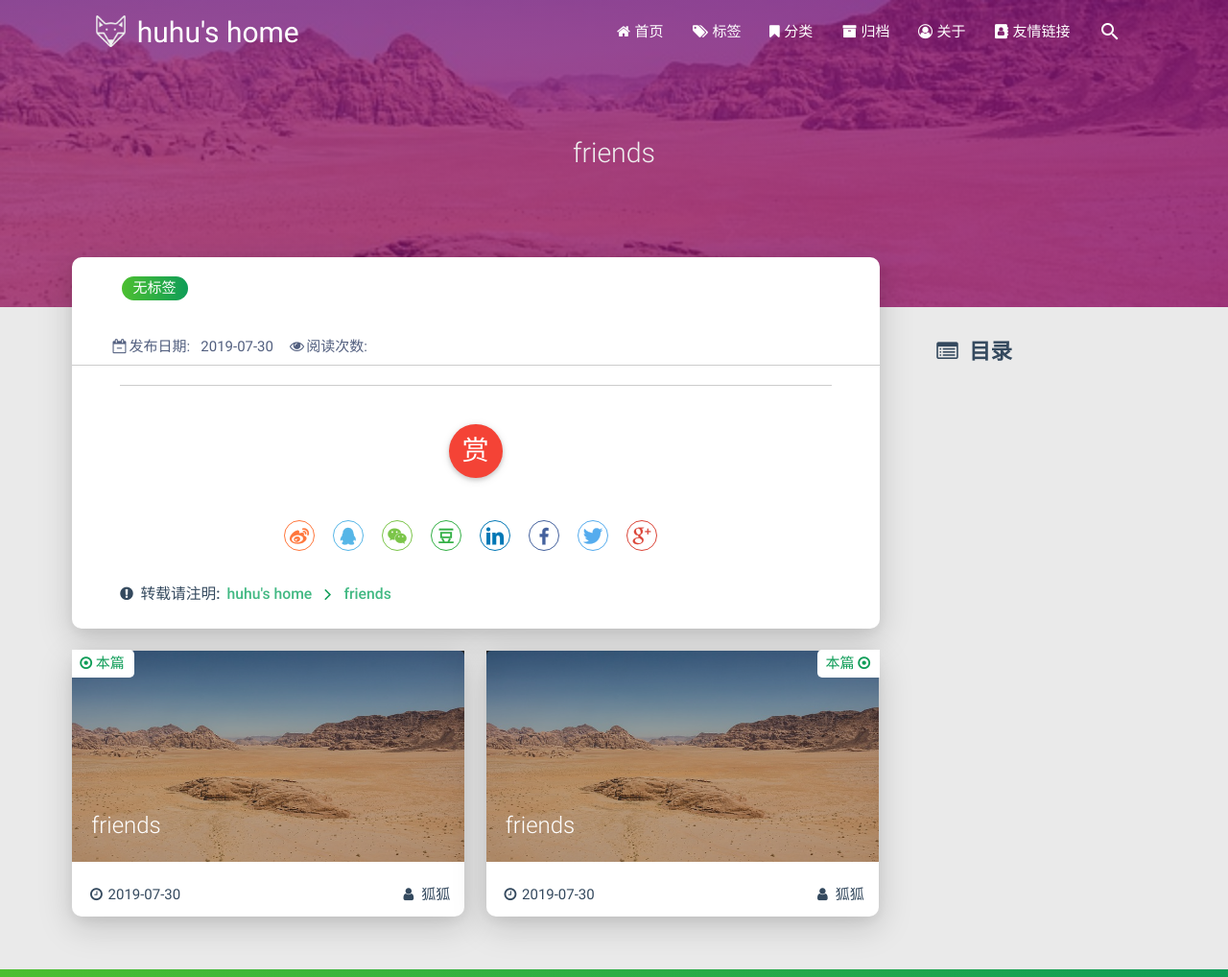
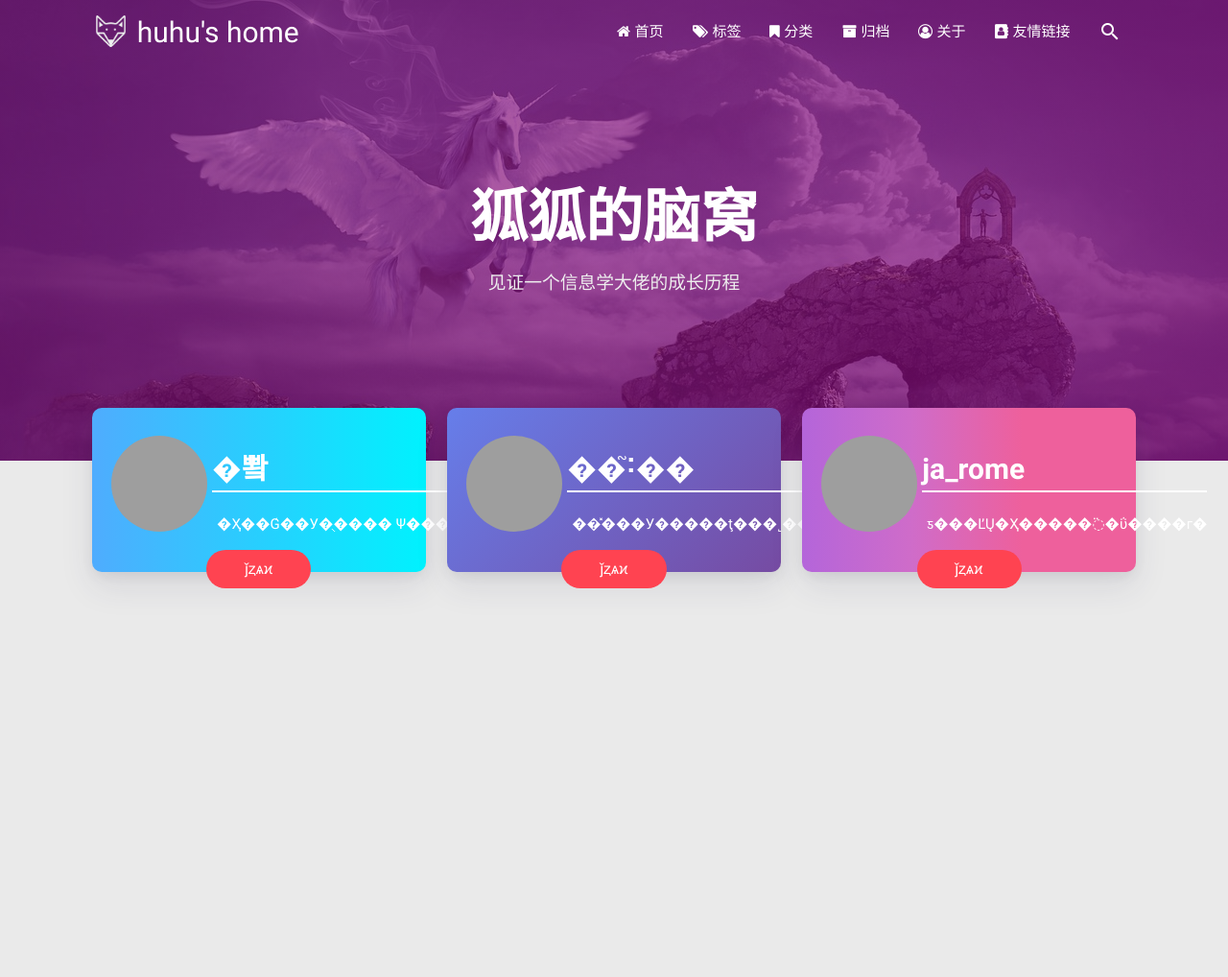
Before and after one commit to LambertHuhu/lamberthuhu.github.io, a plain HTML site: page friends/index.html in a window 1280 px wide. Shown: the top 1018 px of the page at 96% size. Drawn offline with Linux system fonts and the light colour scheme; some packages are replaced by stand-ins of ours; grey boxes are pictures that could not be loaded; a script that the page names is missing.

Commit message:
Site updated: 2019-07-31 10:06:29

```diff
--- a/atom.xml
+++ b/atom.xml
@@ -6,7 +6,7 @@
   <link href="/atom.xml" rel="self"/>
 
   <link href="http://lamberthuhu.github.io/"/>
-  <updated>2019-07-30T07:31:08.918Z</updated>
+  <updated>2019-07-31T02:04:17.149Z</updated>
   <id>http://lamberthuhu.github.io/</id>
 
   <author>
@@ -21,7 +21,7 @@
     <link href="http://lamberthuhu.github.io/2019/07/30/mysecondblog/"/>
     <id>http://lamberthuhu.github.io/2019/07/30/mysecondblog/</id>
     <published>2019-07-30T07:31:08.000Z</published>
-    <updated>2019-07-30T07:31:08.918Z</updated>
+    <updated>2019-07-31T02:04:17.149Z</updated>
 
     <summary type="html">
 
--- a/friends/index.html
+++ b/friends/index.html
@@ -282,420 +282,283 @@
     </nav>
 </header>
 
-
-
-
-
-<div class="bg-cover post-cover" style="background-image: url('/medias/featureimages/19.jpg')">
+<div class="bg-cover  about-cover" style="background-image: url('/medias/cover.jpg')">
     <div class="container">
         <div class="row">
-            <div class="col s12 m12 l12">
+            <div class="col s10 offset-s1 m8 offset-m2 l8 offset-l2">
                 <div class="brand">
-                    <div class="description center-align post-title">
-                        friends
+                    <div class="title center-align">
+
+                        狐狐的脑窝
+
+                    </div>
+
+                    <div class="description center-align">
+
+                        见证一个信息学大佬的成长历程
+
                     </div>
                 </div>
             </div>
         </div>
-    </div>
-</div>
 
-
-
-<main class="post-container content">
-
-
-    <link rel="stylesheet" href="/libs/tocbot/tocbot.css">
-<style>
-    #articleContent h1::before,
-    #articleContent h2::before,
-    #articleContent h3::before,
-    #articleContent h4::before,
-    #articleContent h5::before,
-    #articleContent h6::before {
-        display: block;
-        content: " ";
-        height: 100px;
-        margin-top: -100px;
-        visibility: hidden;
-    }
-
-    #articleContent :focus {
-        outline: none;
-    }
-
-    .toc-fixed {
-        position: fixed;
-        top: 64px;
-    }
-
-    .toc-widget {
-        padding-left: 20px;
-    }
-
-    .toc-widget .toc-title {
-        margin: 35px 0 15px 0;
-        padding-left: 17px;
-        font-size: 1.5rem;
-        font-weight: bold;
-        line-height: 1.5rem;
-    }
-
-    .toc-widget ol {
-        padding: 0;
-        list-style: none;
-    }
-
-    #toc-content ol {
-        padding-left: 10px;
-    }
-
-    #toc-content ol li {
-        padding-left: 10px;
-    }
-
-    #toc-content .toc-link:hover {
-        color: #42b983;
-        font-weight: 700;
-        text-decoration: underline;
-    }
-
-    #toc-content .toc-link::before {
-        background-color: transparent;
-        max-height: 25px;
-    }
-
-    #toc-content .is-active-link {
-        color: #42b983;
-    }
-
-    #toc-content .is-active-link::before {
-        background-color: #42b983;
-    }
-</style>
-<div class="row">
-    <div class="col s12 m12 l9">
-        <!-- 文章内容详情 -->
-<div id="artDetail">
-    <div class="card">
-        <div class="card-content article-info">
-            <div class="row tag-cate">
-                <div class="col s7">
-
-                          <div class="article-tag">
-                            <span class="chip bg-color">无标签</span>
-                          </div>
-
-                </div>
-                <div class="col s5 right-align">
-
-                </div>
-            </div>
-
-            <div class="post-info">
-                <div class="post-date info-break-policy">
-                    <i class="fa fa-calendar-minus-o fa-fw"></i>发布日期:&nbsp;&nbsp;
-                    2019-07-30
-                </div>
-
-
-
-
-                    <div id="busuanzi_container_page_pv" class="info-break-policy">
-                        <i class="fa fa-eye fa-fw"></i>阅读次数:&nbsp;&nbsp;
-                        <span id="busuanzi_value_page_pv"></span>
-                    </div>
-
-            </div>
-        </div>
-        <hr class="clearfix">
-        <div class="card-content article-card-content">
-            <div id="articleContent">
-
-            </div>
-            <hr/>
-
-
-            <style>
-    #reward {
-        margin: 40px 0;
-        text-align: center;
-    }
-
-    #reward .reward-link {
-        font-size: 1.88rem;
-    }
-
-    #reward .btn-floating:hover {
-        box-shadow: 0 6px 12px rgba(0, 0, 0, 0.2), 0 5px 15px rgba(0, 0, 0, 0.2);
-    }
-
-    #rewardModal {
-        width: 320px;
-        height: 350px;
-    }
-
-    #rewardModal .reward-title {
-        margin: 15px auto;
-        padding-bottom: 5px;
-    }
-
-    #rewardModal .modal-content {
-        padding: 10px;
-    }
-
-    #rewardModal .close {
-        position: absolute;
-        right: 15px;
-        top: 15px;
-        color: rgba(0, 0, 0, 0.5);
-        font-size: 1.3rem;
-        line-height: 20px;
-        cursor: pointer;
-    }
-
-    #rewardModal .reward-tabs {
-        margin: 0 auto;
-        width: 210px;
-    }
-
-    .reward-tabs .tabs {
-        height: 38px;
-        margin: 10px auto;
-        padding-left: 0;
-    }
-
-    .reward-tabs .tabs .tab {
-        height: 38px;
-        line-height: 38px;
-    }
-
-    .reward-tabs .tab a {
-        color: #fff;
-        background-color: #ccc;
-    }
-
-    .reward-tabs .tab a:hover {
-        color: #fff;
-    }
-
-    .reward-tabs .wechat-tab .active {
-        color: #fff;
-        background-color: #22AB38;
-    }
-
-    .reward-tabs .alipay-tab .active {
-        color: #fff;
-        background-color: #019FE8;
-    }
-
-    .reward-tabs .reward-img {
-        width: 210px;
-        height: 210px;
-    }
-</style>
-
-<div id="reward">
-    <a class="reward-link btn-floating btn-large waves-effect waves-light red">赏</a>
-
-    <!-- Modal Structure -->
-    <div id="rewardModal" class="modal">
-        <div class="modal-content">
-            <a class="close"><i class="fa fa-close"></i></a>
-            <h4 class="reward-title">你的赏识是我前进的动力</h4>
-            <div class="reward-content">
-                <div class="reward-tabs">
-                    <ul class="tabs">
-                        <li class="tab wechat-tab waves-effect waves-light"><a class="active" href="#wechat">微信</a></li>
-                        <li class="tab alipay-tab waves-effect waves-light"><a href="#alipay">支付宝</a></li>
-                    </ul>
-                    <div id="wechat">
-                        <img src="/medias/reward/wechat.png" class="reward-img" alt="微信打赏二维码">
-                    </div>
-                    <div id="alipay">
-                        <img src="/medias/reward/alipay.jpg" class="reward-img" alt="支付宝打赏二维码">
-                    </div>
-                </div>
-            </div>
-        </div>
     </div>
 </div>
 
 <script>
-    $(function () {
-        $('#reward .reward-link').on('click', function () {
-            $('#rewardModal').openModal();
-        });
+// Dynamically switch banner pictures every day.
+$('.bg-cover').css('background-image', 'url(/medias/banner/' + new Date().getDay() + '.jpg)');
+</script>
+<style>
+    .friends-container {
+        margin-top: -100px;
+    }
 
-        $('#rewardModal .close').on('click', function () {
-            $('#rewardModal').closeModal();
-        });
-    });
-</script>
+    .frind-ship img {
+        border-radius: 50%;
+    }
+
+    /* 一下是按钮样式 */
+
+    .frind-ship {
+        padding: 10px 20px;
+    }
+
+    .frind-ship .title {
+        display: flex;
+        align-items: center;
+    }
+
+    .frind-ship .title div {
+        color: #fff;
+        padding-left: 10px;
+    }
+
+    .frind-ship .title img {
+        width: 100px;
+        height: 100px;
+        flex-shrink: 0;
+    }
+
+    .frind-ship .title h1 {
+        line-height: 0.8rem;
+        padding-bottom: 16px;
+        border-bottom: 2px solid #fff;
+    }
+
+    .friend-button {
+        display: flex;
+        justify-content: center;
+        margin-bottom: -27px;
+    }
+
+    .friend-button a {
+        border-radius: 40px;
+    }
+
+    .friend-all .tag-post {
+        margin-bottom: 30px;
+    }
+
+    .button-caution {
+        background-color: #FF4351;
+        border-color: #FF4351;
+        color: #FFF;
+    }
+
+    .button {
+        font-weight: 300;
+        font-size: 16px;
+        font-family: "Helvetica Neue Light", "Helvetica Neue", Helvetica, Arial, "Lucida Grande", sans-serif;
+        text-decoration: none;
+        text-align: center;
+        line-height: 40px;
+        height: 40px;
+        padding: 0 40px;
+        margin: 0;
+        display: inline-block;
+        appearance: none;
+        cursor: pointer;
+        border: none;
+        -webkit-box-sizing: border-box;
+        -moz-box-sizing: border-box;
+        box-sizing: border-box;
+        -webkit-transition-property: all;
+        transition-property: all;
+        -webkit-transition-duration: .3s;
+        transition-duration: .3s;
+    }
+
+    .title {
+        margin-bottom: 0rem !important;
+    }
+
+    .card {
+        margin: 3rem 0 1rem 0 !important;
+    }
+
+    .button-glow.button-caution {
+        -webkit-animation-name: glowing-caution;
+        animation-name: glowing-caution;
+    }
+
+    @-webkit-keyframes glowing-caution {
+        from {
+            -webkit-box-shadow: 0 0 0 rgba(255, 67, 81, 0.3);
+            box-shadow: 0 0 0 rgba(255, 67, 81, 0.3);
+        }
+
+        50% {
+            -webkit-box-shadow: 0 0 20px rgba(255, 67, 81, 0.8);
+            box-shadow: 0 0 20px rgba(255, 67, 81, 0.8);
+        }
+
+        to {
+            -webkit-box-shadow: 0 0 0 rgba(255, 67, 81, 0.3);
+            box-shadow: 0 0 0 rgba(255, 67, 81, 0.3);
+        }
+    }
+
+    @keyframes glowing-caution {
+        from {
+            -webkit-box-shadow: 0 0 0 rgba(255, 67, 81, 0.3);
+            box-shadow: 0 0 0 rgba(255, 67, 81, 0.3);
+        }
+
+        50% {
+            -webkit-box-shadow: 0 0 20px rgba(255, 67, 81, 0.8);
+            box-shadow: 0 0 20px rgba(255, 67, 81, 0.8);
+        }
+
+        to {
+            -webkit-box-shadow: 0 0 0 rgba(255, 67, 81, 0.3);
+            box-shadow: 0 0 0 rgba(255, 67, 81, 0.3);
+        }
+    }
+
+    .button-caution:hover {
+        background-color: #ff7680;
+        border-color: #ff7680;
+        color: #FFF;
+        text-decoration: none;
+    }
+
+    .frind-card1 {
+        background-image: linear-gradient(to right, #4facfe 0%, #00f2fe 100%);
+    }
+
+    .frind-card2 {
+        background-image: linear-gradient(135deg, #667eea 0%, #764ba2 100%);
+    }
+
+    .frind-card3 {
+        background-image: linear-gradient(to right, #b8cbb8 0%, #b8cbb8 0%, #b465da 0%, #cf6cc9 33%, #ee609c 66%, #ee609c 100%);
+    }
+
+    .frind-card4 {
+        background-image: linear-gradient(to right, #6a11cb 0%, #2575fc 100%);
+    }
+
+    .frind-card5 {
+        background-image: linear-gradient(to top, #c471f5 0%, #fa71cd 100%);
+    }
+
+    .frind-card6 {
+        background-image: linear-gradient(to top, #48c6ef 0%, #6f86d6 100%);
+    }
+
+    .frind-card7 {
+        background-image: linear-gradient(to top, #0ba360 0%, #3cba92 100%);
+    }
+
+    .frind-card8 {
+        background-image: linear-gradient(to top, #0c3483 0%, #a2b6df 100%, #6b8cce 100%, #a2b6df 100%);
+    }
+
+    .frind-card9 {
+        background-image: linear-gradient(to right, #ff758c 0%, #ff7eb3 100%);
+    }
+
+    .frind-card10 {
+        background-image: linear-gradient(to top, #f77062 0%, #fe5196 100%);
+    }
+</style>
+
+<main class="content">
+    <div class="container friends-container">
+        <article>
 
 
-            <link rel="stylesheet" type="text/css" href="/libs/share/css/share.min.css">
-
-<div id="article-share">
-
-    <div class="social-share" data-disabled="qzone" data-wechat-qrcode-helper="<p>微信里点“发现”->“扫一扫”二维码便可查看分享。</p>"></div>
-
-</div>
-
-<script src="/libs/share/js/social-share.min.js"></script>
-
-            <div class="reprint">
-                <p>
-                    <span class="reprint-tip">
-                        <i class="fa fa-exclamation-circle"></i>&nbsp;&nbsp;转载请注明:
-                    </span>
-                    <a href="http://lamberthuhu.github.io" class="b-link-green">huhu's home</a>
-                    <i class="fa fa-angle-right fa-lg fa-fw text-color"></i>
-                    <a href="/friends/index.html" class="b-link-green">friends</a>
-                </p>
-            </div>
-        </div>
-    </div>
+            <div class="row tags-posts friend-all">
 
 
-
-
-
-
-
-
-
-
-
-
-
-<article id="prenext-posts" class="prev-next articles">
-    <div class="row article-row">
-
-        <div class="article col s12 m6" data-aos="fade-up" data-aos="fade-up">
-            <div class="article-badge left-badge text-color">
-                <i class="fa fa-dot-circle-o"></i>&nbsp;本篇
-            </div>
-            <div class="card">
-                <a href="/friends/index.html">
-                    <div class="card-image">
-
-
-                        <img src="/medias/featureimages/19.jpg" class="responsive-img" alt="friends">
-
-                        <span class="card-title">friends</span>
-                    </div>
-                </a>
-                <div class="card-content article-content">
-                    <div class="summary"></div>
-                    <div class="publish-info">
-                            <span class="publish-date">
-                                <i class="fa fa-clock-o fa-fw icon-date"></i>2019-07-30
-                            </span>
-                        <span class="publish-author">
-
-                            <i class="fa fa-user fa-fw"></i>
-                            狐狐
-
-                        </span>
+                <div class=" col s12 m6 l4" data-aos="zoom-in-up">
+                    <div class="card frind-card1">
+                        <div class="frind-ship">
+                            <div class="title">
+                                <img src="http://image.luokangyuan.com/1_qq_27922023.jpg" alt="img">
+                                <div>
+                                    <h1 class="friend-name">�뽴</h1>
+                                    <p>�Ҳ��Ǵ��У�ֻ����׷Ѱ���еĽŲ�</p>
+                                </div>
+                            </div>
+                            <div class="friend-button">
+                                <a href="http://luokangyuan.com/" target="_blank"
+                                    class="button button-glow button-rounded button-caution">
+                                    ǰȥѧϰ
+                                </a>
+                            </div>
+                        </div>
                     </div>
                 </div>
 
 
-            </div>
-        </div>
-
-
-        <div class="article col s12 m6" data-aos="fade-up">
-            <div class="article-badge right-badge text-color">
-                本篇&nbsp;<i class="fa fa-dot-circle-o"></i>
-            </div>
-            <div class="card">
-                <a href="/friends/index.html">
-                    <div class="card-image">
-
-
-                        <img src="/medias/featureimages/19.jpg" class="responsive-img" alt="friends">
-
-                        <span class="card-title">friends</span>
-                    </div>
-                </a>
-                <div class="card-content article-content">
-                    <div class="summary"></div>
-                    <div class="publish-info">
-                            <span class="publish-date">
-                                <i class="fa fa-clock-o fa-fw icon-date"></i>2019-07-30
-                            </span>
-                        <span class="publish-author">
-
-                            <i class="fa fa-user fa-fw"></i>
-                            狐狐
-
-                        </span>
+                <div class=" col s12 m6 l4" data-aos="zoom-in-up">
+                    <div class="card frind-card2">
+                        <div class="frind-ship">
+                            <div class="title">
+                                <img src="http://image.luokangyuan.com/4027734.jpeg" alt="img">
+                                <div>
+                                    <h1 class="friend-name">��˸֮��</h1>
+                                    <p>��̽���У�����ţ���˻��ر�ã������Ķ�������̴���</p>
+                                </div>
+                            </div>
+                            <div class="friend-button">
+                                <a href="https://blinkfox.github.io/" target="_blank"
+                                    class="button button-glow button-rounded button-caution">
+                                    ǰȥѧϰ
+                                </a>
+                            </div>
+                        </div>
                     </div>
                 </div>
 
 
+                <div class=" col s12 m6 l4" data-aos="zoom-in-up">
+                    <div class="card frind-card3">
+                        <div class="frind-ship">
+                            <div class="title">
+                                <img src="http://image.luokangyuan.com/avatar.jpg" alt="img">
+                                <div>
+                                    <h1 class="friend-name">ja_rome</h1>
+                                    <p>ƽ���ĽŲ�Ҳ�����߳�ΰ����г�</p>
+                                </div>
+                            </div>
+                            <div class="friend-button">
+                                <a href="ttps://me.csdn.net/jlh912008548" target="_blank"
+                                    class="button button-glow button-rounded button-caution">
+                                    ǰȥѧϰ
+                                </a>
+                            </div>
+                        </div>
+                    </div>
+                </div>
+
             </div>
-        </div>
 
+        </article>
     </div>
-</article>
-</div>
-
-
-    </div>
-    <div class="col l3 hide-on-med-and-down">
-        <div class="toc-widget">
-            <div class="toc-title"><i class="fa fa-list-alt"></i>&nbsp;&nbsp;目录</div>
-            <div id="toc-content"></div>
-        </div>
-    </div>
-</div>
-
-<script src="/libs/tocbot/tocbot.min.js"></script>
-<script>
-    $(function () {
-        tocbot.init({
-            tocSelector: '#toc-content',
-            contentSelector: '#articleContent',
-            headingsOffset: -($(window).height() * 0.4 - 45),
-            // headingsOffset: -205,
-            headingSelector: 'h2, h3, h4'
-        });
-
-        // modify the toc link href to support Chinese.
-        let i = 0;
-        let tocHeading = 'toc-heading-';
-        $('#toc-content a').each(function () {
-            $(this).attr('href', '#' + tocHeading + (++i));
-        });
-
-        // modify the heading title id to support Chinese.
-        i = 0;
-        $('#articleContent').children('h2, h3, h4').each(function () {
-            $(this).attr('id', tocHeading + (++i));
-        });
-
-        // Set scroll toc fixed.
-        let tocHeight = parseInt($(window).height() * 0.4 - 64);
-        let $tocWidget = $('.toc-widget');
-        $(window).scroll(function () {
-            let scroll = $(window).scrollTop();
-            /* add post toc fixed. */
-            if (scroll > tocHeight) {
-                $tocWidget.addClass('toc-fixed');
-            } else {
-                $tocWidget.removeClass('toc-fixed');
-            }
-        });
-    });
-</script>
-
-
 </main>
-
-
 <footer class="page-footer bg-color">
     <div class="container row center-align">
         <div class="col s12 m8 l8 copy-right">
```
Also changed, not shown: archives/2019/07/index.html (+2 -2 lines), archives/2019/index.html (+2 -2 lines), archives/index.html (+2 -2 lines).
